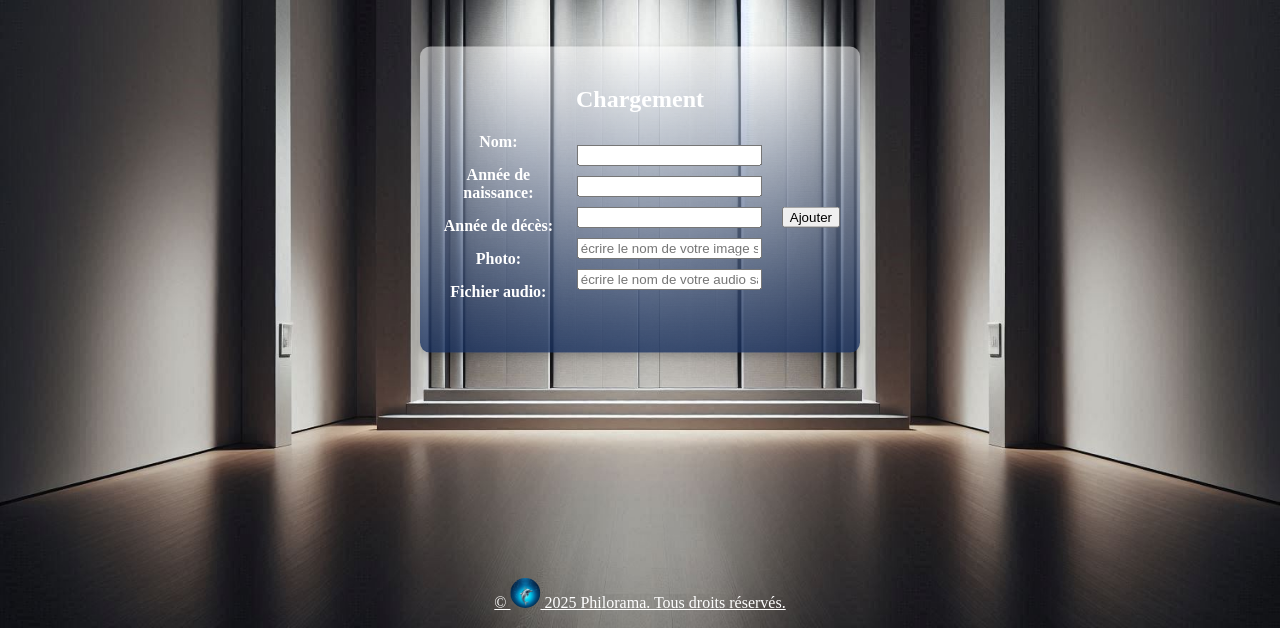
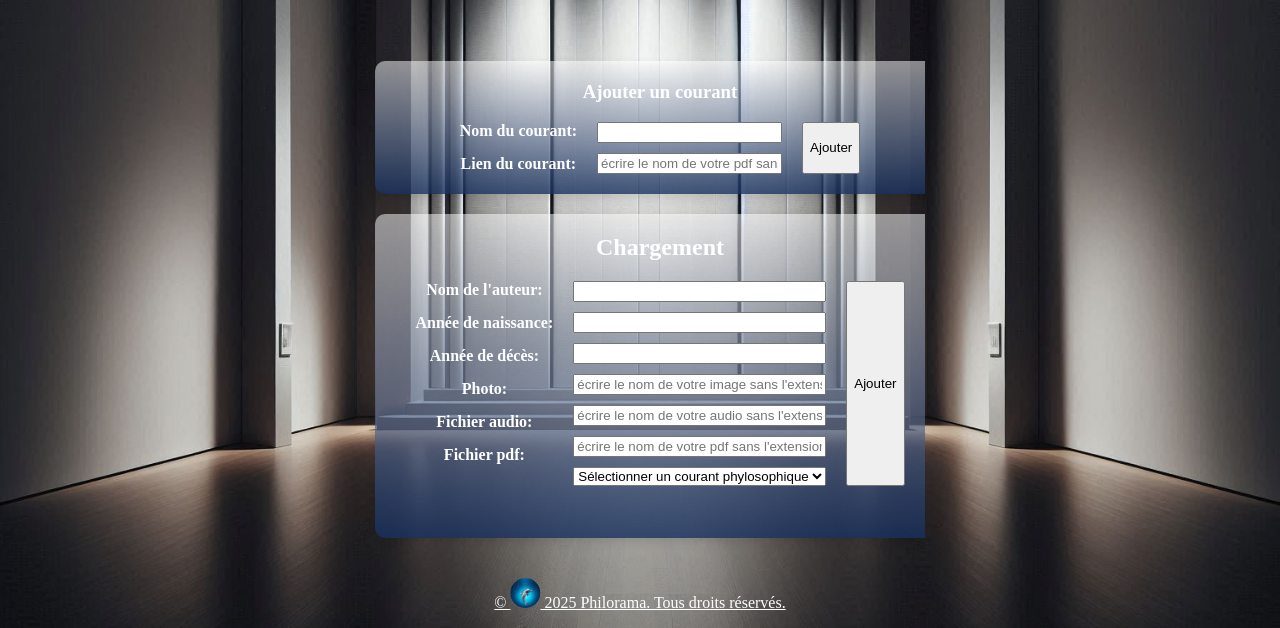
Before and after one commit to Mister-J23/ProjetCDA, a Flask app: template ProjetCDA/WEB_FLASK/app/templates/charger.html in a window 1280 px wide. Shown: the part 229-857 px from the top of the page. Run offline with Flask 3, Linux system fonts and the light colour scheme; the template is opened without the code that fills it: most values are stand-ins (such as "Sample title", 1, 10 or a date in 2020).

Commit message:
18/03/2025

```diff
--- a/ProjetCDA/WEB_FLASK/app/routes.py
+++ b/ProjetCDA/WEB_FLASK/app/routes.py
@@ -1,7 +1,7 @@
 from flask import Flask, render_template, abort, redirect, url_for, request, session, flash
 from sqlalchemy import text
 from app import app, db
-from app.requete import login_required, login_required_Admin, media, user, insert
+from app.requete import login_required, login_required_Admin, media, user, insert, acquis
 from datetime import datetime
 
 
@@ -96,12 +96,23 @@ def Oeuvres():
     else:
         return "Erreur lors de la récupération des auteurs"
 
+@app.route('/bio/<int:id>')
+@login_required
+def get_bio(id):
+    lien = media.obtenir_lien_bio(id)
+    if lien:
+        return redirect(lien)  # Redirection vers le lien du fichier audio
+    return "Biographie introuvable", 404
+
+
 
 
 @app.route('/Chargement') # Charger des éléments dans la base
 @login_required_Admin
 def Page_chargement():
-    return render_template('charger.html')
+    courant = acquis.select_courant()  # Fonction qui récupère la liste des courants en BDD
+    return render_template('charger.html', courants=courant)
+
 
 
 
@@ -129,20 +140,10 @@ def get_photo(id):
 @app.route('/photoOeuvres/<int:id>')
 @login_required
 def get_photoOeuvres(id):
-    try:
-        result = db.session.execute(
-            text("SELECT link_photo FROM bios WHERE id_author= :id"),
-            {'id': id}
-        ).fetchone()
-
-        if result is None or result[0] is None:
-            abort(404, description="Image non trouvée.")
-
-        # Rediriger vers l'URL de l'image
-        return redirect(result[0])
-
-    except Exception as e:
-        abort(500, description=str(e))
+    lien = media.obtenir_lien_photoOeuvre(id)
+    if lien:
+        return redirect(lien)  # Redirection vers le lien du fichier audio
+    return "Photo introuvable", 404
 
 
 @app.route('/delete/<int:id>', methods=['POST']) #Supprimer des éléments de la base
@@ -158,7 +159,7 @@ def delete_item(id):
 
 
 
-# Charger
+# Chargement
 @app.route('/charge', methods=['POST','GET'])
 @login_required_Admin
 def charge():
@@ -172,6 +173,7 @@ def charge():
         # Récupérer les fichiers uploadés
         photo = '/static/photo/' + request.form['photo'] + '.jpg'
         audio = '/static/audio/' + request.form['audio'] + '.mp3'
+        fichier = '/static/fichier/' + request.form['fichier'] + '.pdf'
 
         # Récupérer l'heure actuelle
         tempo = datetime.now()
@@ -181,18 +183,50 @@ def charge():
 
         # Vérifier si l'insertion de l'auteur a réussi
         if isinstance(id_auteur, int):  # Vérifie que l'ID retourné est bien un entier
-            if insert.inserer_audio(audio, tempo, id_auteur): #insérer l'audio
-                db.session.commit()  # Valider l'insertion dans la base
-                return render_template('charger.html', message=f"Auteur {nom}, ID: {id_auteur} ajouté avec succès ")
+            insertaudio = insert.inserer_audio(audio, tempo, id_auteur) #insérer l'audio
+            if insertaudio and insertaudio > 0:
+                insertbio = insert.inserer_bio(fichier, tempo, id_auteur) #insérer la biographie
+                if insertbio and insertbio > 0:
+                    db.session.commit()  # Valider l'insertion dans la base
+                    courant = acquis.select_courant()  # Fonction qui récupère la liste des courants en BDD
+
+                    return render_template('charger.html',courants=courant, message=f"Auteur {nom}, ID: {id_auteur} ajouté avec succès :-) ")
+                else:
+                    db.session.rollback()  # Annuler la transaction en cas d'erreur
+                    courant = acquis.select_courant()  # Fonction qui récupère la liste des courants en BDD
+                    return render_template('charger.html',courants=courant, message="Erreur lors de l'ajout du fichier pdf")
+
             else:
                 db.session.rollback()  # Annuler la transaction en cas d'erreur
-                return render_template('charger.html', message="Erreur lors de l'ajout de l'audio")
+                courant = acquis.select_courant()  # Fonction qui récupère la liste des courants en BDD
+                return render_template('charger.html',courants=courant, message="Erreur lors de l'ajout de l'audio")
 
         else:
             db.session.rollback()  # Annuler la transaction en cas d'erreur
-            return render_template('charger.html', message="Erreur lors de l'ajout de l'auteur")
+            courant = acquis.select_courant()  # Fonction qui récupère la liste des courants en BDD
+            return render_template('charger.html',courants=courant, message="Erreur lors de l'ajout de l'auteur")
 
 
+#Chargement du courant
+@app.route('/charger_courant', methods=['POST','GET'])
+@login_required_Admin
+def charger_courant():
+    if request.method == 'POST':
+        # Récupérer les données du formulaire
+        nom_courant = request.form['nom_courant']
+        lien_courant = '/static/courants/' +  request.form['lien_courant']+'.pdf'
+        test = insert.inserer_courant(nom_courant, lien_courant)
+
+
+        if test and test > 0:
+
+            courant = acquis.select_courant()  # Fonction qui récupère la liste des courants en BDD
+
+            return render_template('charger.html',courants=courant, message=f"{nom_courant} ajouté avec succès :-) ")
+        else:
+
+            courant = acquis.select_courant()  # Fonction qui récupère la liste des courants en BDD
+            return render_template('charger.html',courants=courant, message="Erreur lors de l'ajout du courant")
 
 
 
--- a/ProjetCDA/WEB_FLASK/app/static/style2.css
+++ b/ProjetCDA/WEB_FLASK/app/static/style2.css
@@ -80,28 +80,20 @@ main {
 .Chargement {
     display: flex;
     flex-direction: column;
-    align-items: center;  /* Centre horizontalement */
-    /*justify-content: center;  /* Centre verticalement */
-    position: absolute;
-    top: 50%;
-    left: 50%;
-    transform: translate(-50%, -50%);
-
+    align-items: center;  /* Centre les éléments horizontalement */
+    width: 100%; /* Prend toute la largeur disponible */
+    max-width: 600px; /* Limite la largeur pour un bon rendu */
+    margin: 20px auto; /* Centre les blocs et ajoute de l'espace entre eux */
     padding: 20px;
     border-radius: 10px;
     box-shadow: 0px 4px 10px rgba(0, 0, 0, 0.1);
     text-align: center;
     background: linear-gradient(360deg, rgba(24, 48, 94, 0.8), rgba(255, 255, 255, 0.5)); /* Dégradé */
+}
 
-    box-shadow: 0 4px 8px rgba(0, 0, 0, 0.2); /* Ombre douce */
-    min-width: 200px; /* Facultatif : Ajuste la largeur du conteneur */
-    height: auto; /* Facultatif : Ajuste la hauteur du conteneur */
-    max-width: 400px;
-
-}
 .conteneurform{
     display: flex;
-    align-items: center; /* Alignement vertical des labels et inputs */
+
     justify-content: center;
     gap: 20px; /* Espacement entre les colonnes labels/inputs */
     width: auto; /* Facultatif : Ajuste la largeur du conteneur */
@@ -110,6 +102,7 @@ main {
 .form-labels {
     display: flex;
     flex-direction: column;
+    padding-top: auto;
     font-weight: bold;
     gap: 15px; /* Espacement entre les champs */
     width: auto; /* Facultatif : Ajuste la largeur du conteneur */
@@ -152,6 +145,11 @@ figure {
     width: auto; /* Facultatif : Ajuste la largeur du conteneur */
     height: auto; /* Facultatif : Ajuste la hauteur du conteneur */
 
+}
+
+.titre-chargement{
+    margin-top: 0;
+    padding-top: 0;
 }
 
 .container {
--- a/ProjetCDA/WEB_FLASK/app/templates/Oeuvres.html
+++ b/ProjetCDA/WEB_FLASK/app/templates/Oeuvres.html
@@ -40,9 +40,10 @@
     <!-- Section principale -->
 
     <main class="container">
+         <!-- J'affiche les image de livre de chaque auteurs contenus dans la table Authors. La correspondance se fait via la clé étrangère -->
         <figure>
             {% for item in items %}
-            <a href="/static/fichier/Friedrich Nietzsche.pdf" target="_blank">
+            <a href="{{ url_for('get_bio', id=item.id_author) }}" target="_blank">
                 <img class="effigie" src="{{ url_for('get_photoOeuvres', id=item.id_author) }}">
             </a>
             <figcaption class="text" >{{ item.name }}</figcaption>
--- a/ProjetCDA/WEB_FLASK/app/templates/charger.html
+++ b/ProjetCDA/WEB_FLASK/app/templates/charger.html
@@ -37,23 +37,56 @@
 
     </header>
     <main>
+        <!-- Ajouter un courant-->
         <div class="Chargement">
-            <h2>Chargement</h2>
+            <h3 class="titre-chargement">Ajouter un courant</h3>
+            <form action="{{ url_for('charger_courant') }}" method="POST" enctype="multipart/form-data" class="conteneurform">
+                <div class="form-labels">
+                    <label for="nom_courant">Nom du courant:</label>
+                    <label for="lien_courant">Lien du courant:</label>
+                </div>
+
+                <div class="form-inputs">
+                    <input class="black" type="text" name="nom_courant" required>
+                    <input class="black" type="text" name="lien_courant" placeholder="écrire le nom de votre pdf sans l'extension">
+                </div>
+                <button class="black" type="submit">Ajouter</button>
+
+
+            </form>
+
+        </div>
+        <!-- Chargement-->
+        <div class="Chargement">
+            <h2 class="titre-chargement">Chargement</h2>
 
             <form action="{{ url_for('charge') }}" method="POST" enctype="multipart/form-data" class="conteneurform">
                 <div class="form-labels">
-                    <label for="nom">Nom:</label>
+                    <label for="nom">Nom de l'auteur:</label>
                     <label for="naissance">Année de naissance:</label>
                     <label for="mort">Année de décès:</label>
                     <label for="photo">Photo:</label>
                     <label for="audio">Fichier audio:</label>
+                    <label for="fichier">Fichier pdf:</label>
                 </div>
+
                 <div class="form-inputs">
                     <input class="black" type="text" name="nom" required>
                     <input class="black" type="number" name="naissance" required>
                     <input class="black" type="number" name="mort" required>
                     <input class="black" type="text" name="photo" placeholder="écrire le nom de votre image sans l'extension" required>
                     <input class="black" type="text" name="audio" placeholder="écrire le nom de votre audio sans l'extension">
+                    <input class="black" type="text" name="fichier" placeholder="écrire le nom de votre pdf sans l'extension">
+
+                    <!-- Menu déroulant des courants philosophiques -->
+                    <select class="black" name="courant" required>
+                        <option>Sélectionner un courant phylosophique</option>
+                        {% for courant in courants %}
+                            <option >{{ courant.lead_name }}</option>
+                        {% endfor %}
+                    </select>
+
+
                 </div>
 
                 <button class="black" type="submit">Ajouter</button>
```
Also changed, not shown: ProjetCDA/WEB_FLASK/app/requete.py (+56 -6 lines).
